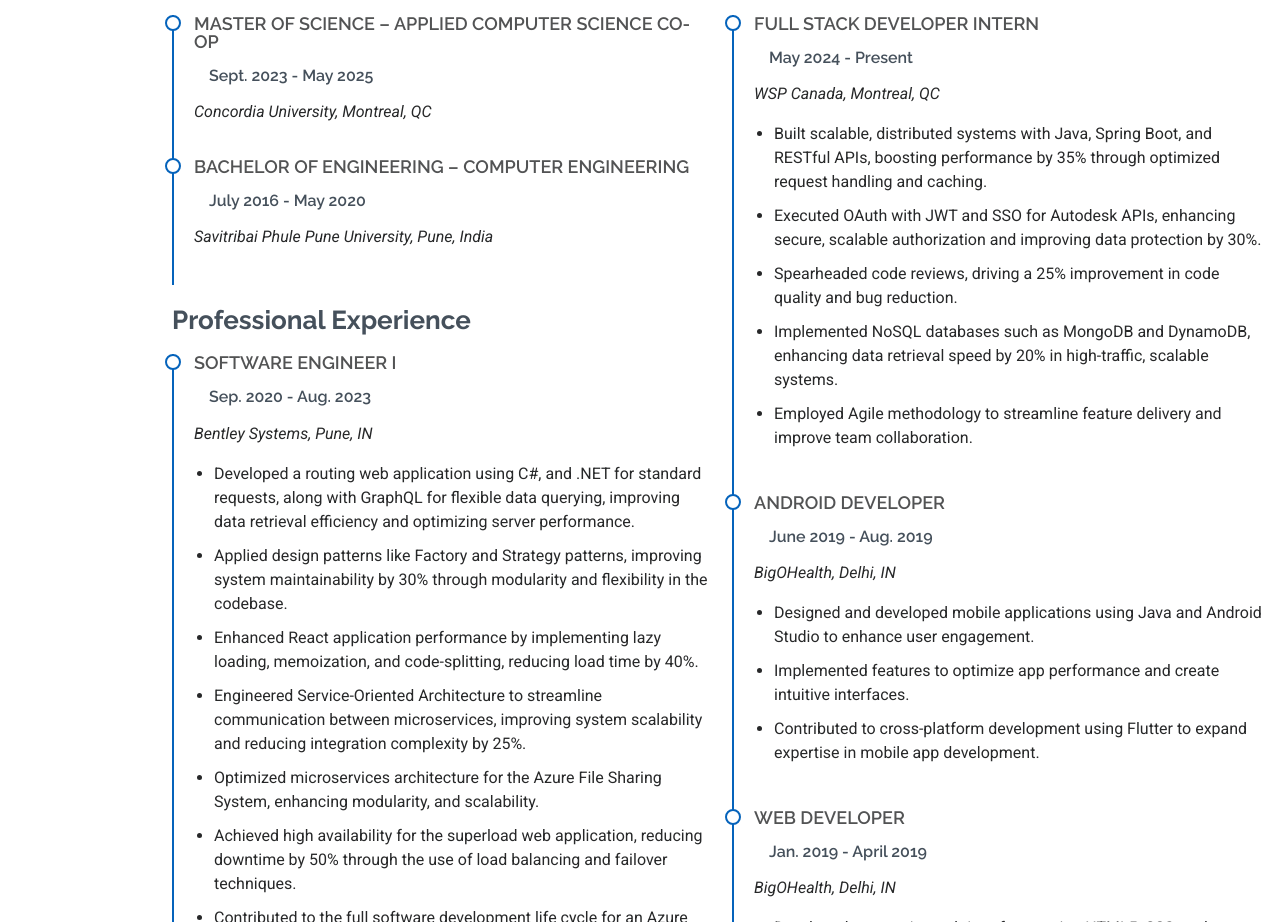
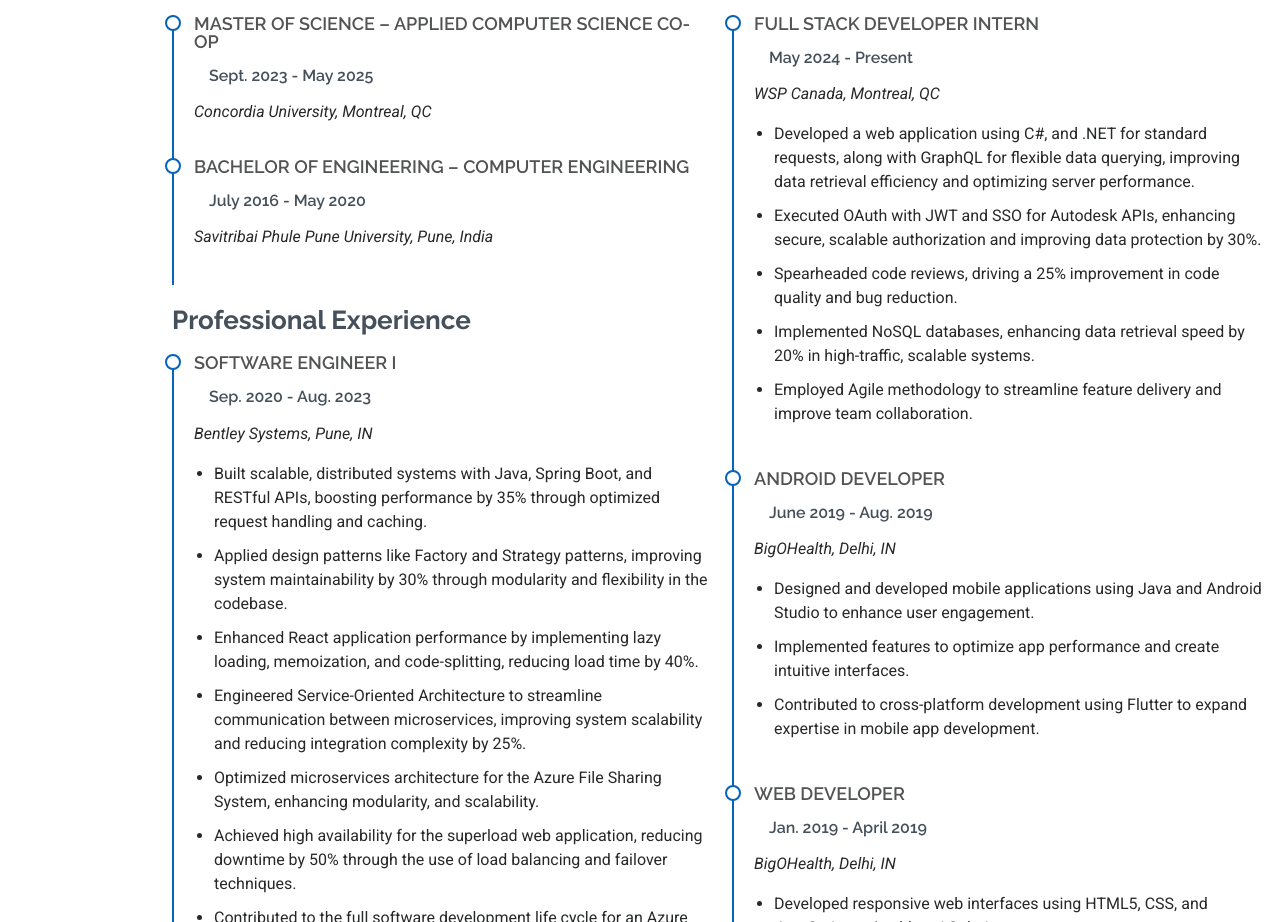
Before and after one commit to TanjilaPathan/portfolio, a plain HTML site: page index.html in a window 1280 px wide. Shown: the part 1812-2734 px from the top of the page. Drawn offline with Linux system fonts and the light colour scheme.

Commit message:
Update index.html

```diff
--- a/index.html
+++ b/index.html
@@ -150,7 +150,7 @@
               <h5>Sep. 2020 - Aug. 2023</h5>
               <p><em>Bentley Systems, Pune, IN</em></p>
               <ul>
-                <li>Developed a routing web application using C#, and .NET for standard requests, along with GraphQL for flexible data querying, improving data retrieval efficiency and optimizing server performance.</li>
+                <li>Built scalable, distributed systems with Java, Spring Boot, and RESTful APIs, boosting performance by 35% through optimized request handling and caching.</li>
                 <li>Applied design patterns like Factory and Strategy patterns, improving system maintainability by 30% through modularity and flexibility in the codebase.</li>
                 <li>Enhanced React application performance by implementing lazy loading, memoization, and code-splitting, reducing load time by 40%.</li>
                 <li>Engineered Service-Oriented Architecture to streamline communication between microservices, improving system scalability and reducing integration complexity by 25%.</li>
@@ -170,10 +170,10 @@
               <h5>May 2024 - Present</h5>
               <p><em>WSP Canada, Montreal, QC</em></p>
               <ul>
-                <li>Built scalable, distributed systems with Java, Spring Boot, and RESTful APIs, boosting performance by 35% through optimized request handling and caching.</li>
+                <li>Developed a web application using C#, and .NET for standard requests, along with GraphQL for flexible data querying, improving data retrieval efficiency and optimizing server performance.</li>
                 <li>Executed OAuth with JWT and SSO for Autodesk APIs, enhancing secure, scalable authorization and improving data protection by 30%. </li>
                 <li>Spearheaded code reviews, driving a 25% improvement in code quality and bug reduction.</li>
-                <li>Implemented NoSQL databases such as MongoDB and DynamoDB, enhancing data retrieval speed by 20% in high-traffic, scalable systems.</li>
+                <li>Implemented NoSQL databases, enhancing data retrieval speed by 20% in high-traffic, scalable systems.</li>
                 <li>Employed Agile methodology to streamline feature delivery and improve team collaboration.</li>
               </ul>
             </div><!-- Edn Resume Item -->
```
